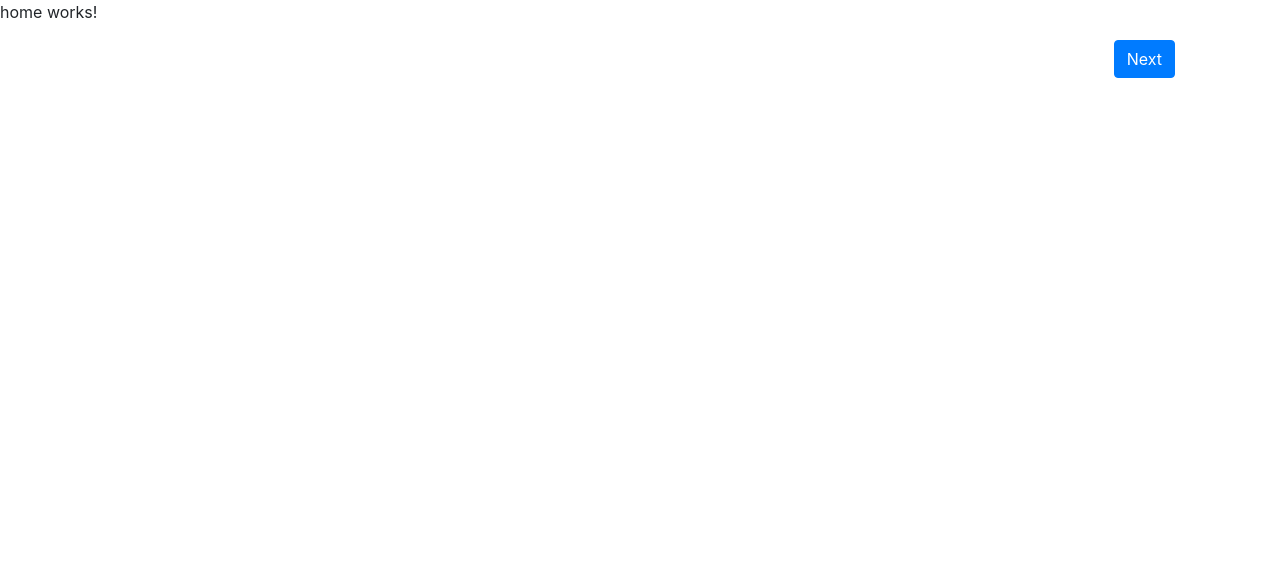
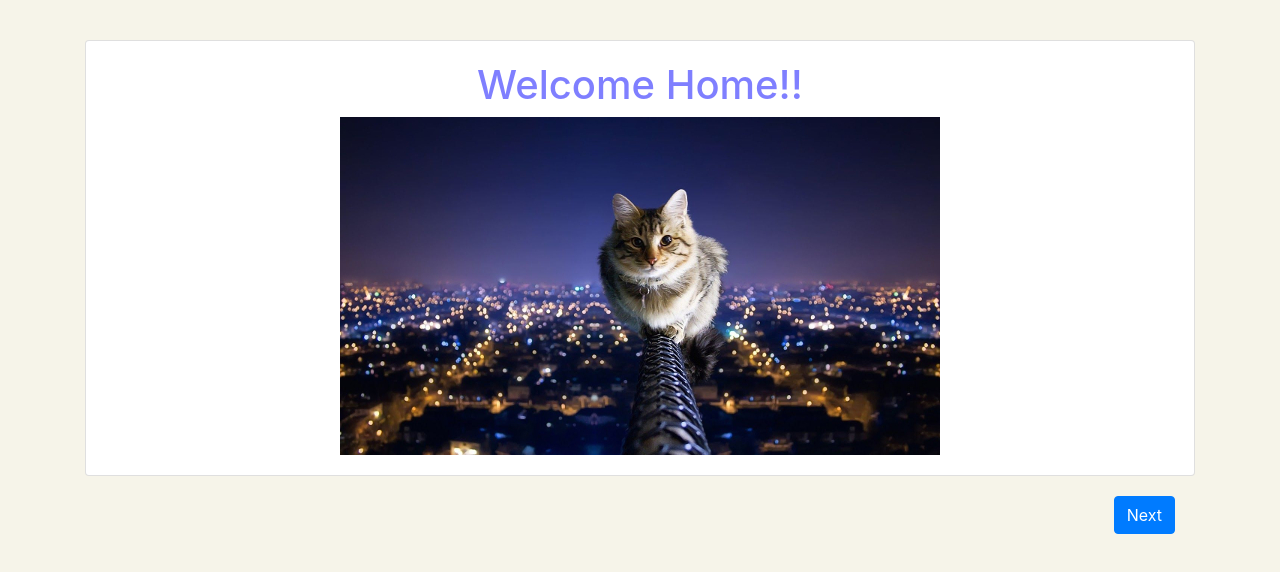
Before and after one commit to vorrawut/angular6-wizard-step, an Angular app: page / in a window 1280 px wide. Shown: the top 572 px of the page. Built offline with nearby package versions, Linux system fonts and the light colour scheme.

Commit message:
add style of background and home comp.

```diff
--- a/src/app/components/home/home.component.html
+++ b/src/app/components/home/home.component.html
@@ -1,3 +1,8 @@
-<p>
-  home works!
-</p>
+<div class="container">
+  <div class="card">
+    <div class="card-body">
+      <h1 class="label-welcome-home">Welcome Home!! </h1>
+      <img src="../../../assets/images/cat.jpg" alt="home-img" class="home-img">
+    </div>
+  </div>
+</div>
--- a/src/app/components/home/home.component.scss
+++ b/src/app/components/home/home.component.scss
@@ -0,0 +1,8 @@
+$text-home: blue;
+.label-welcome-home {
+    color: rgba($color: $text-home, $alpha: 0.5);
+}
+
+.card-body {
+    margin: 0 auto;
+}
--- a/src/index.html
+++ b/src/index.html
@@ -8,7 +8,7 @@
   <meta name="viewport" content="width=device-width, initial-scale=1">
   <link rel="icon" type="image/x-icon" href="favicon.ico">
 </head>
-<body>
+<body id="body-app">
   <app-root></app-root>
 </body>
 </html>
--- a/src/styles.scss
+++ b/src/styles.scss
@@ -1,13 +1,17 @@
 /* You can add global styles to this file, and also import other style files */
-body {
-    background-color: #ffe9e9;
+
+$text-home: blue;
+$bg-color: #f6f4e9;
+
+#body-app {
+    background-color: $bg-color;
 }
 
 h1 {
     text-align: center;
 }
 
-.card{
+.card {
     margin-top: 40px;
     margin-bottom: 20px;
 }
```
